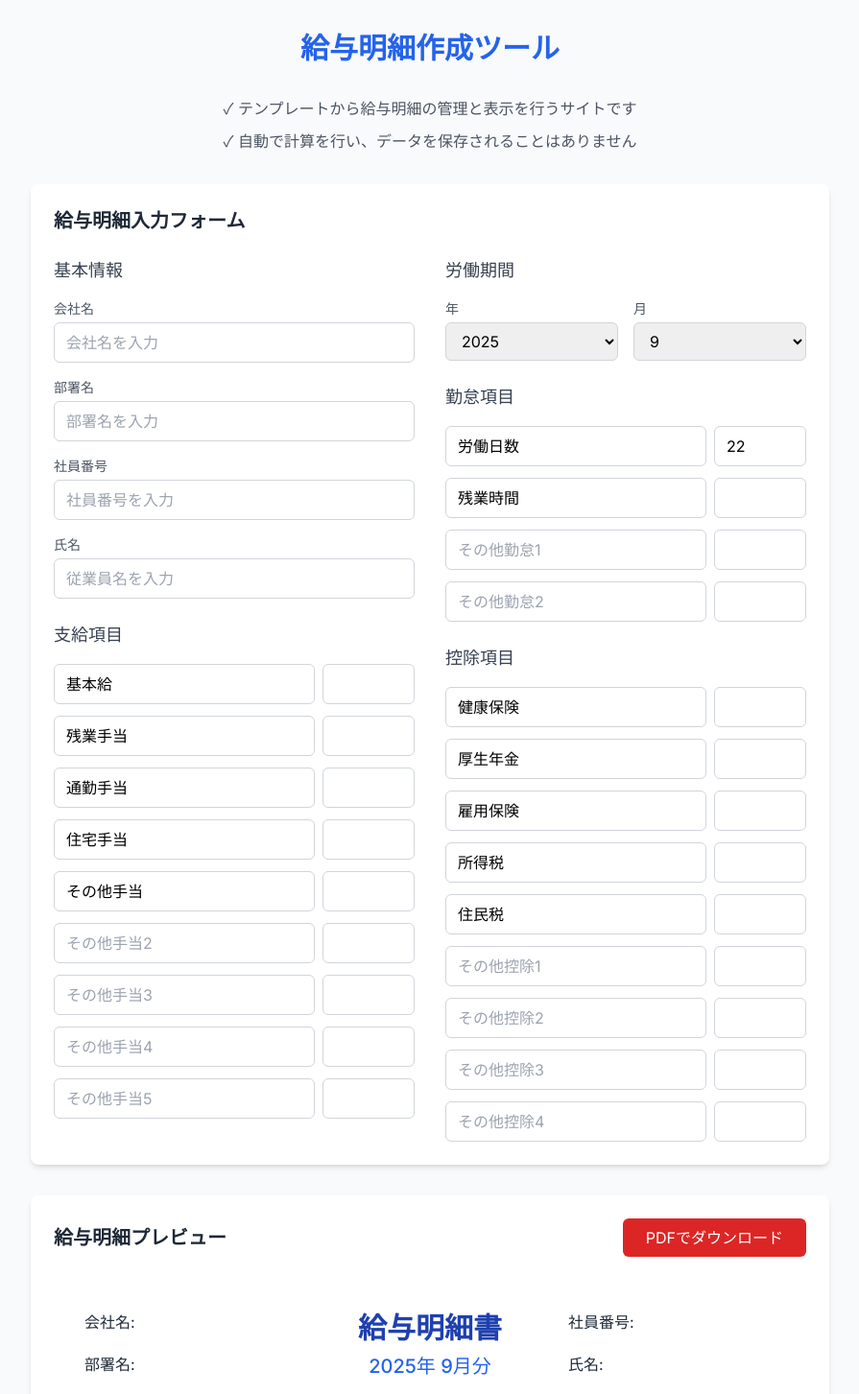
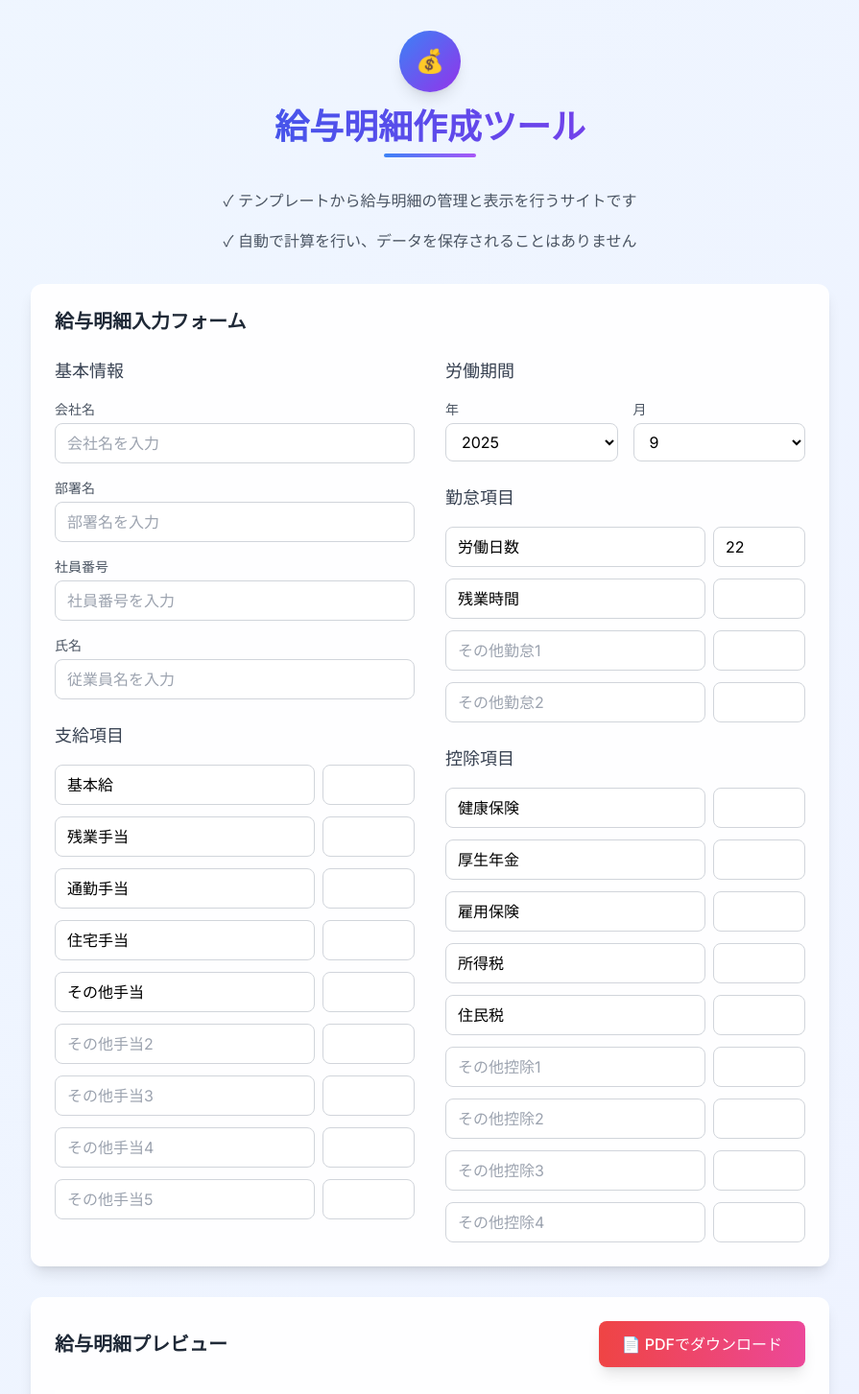
Before and after one commit to ogmer/salary-statement, a Next.js app: page / in a window 1280 px wide. Shown: the top 1453 px of the page at 96% size, without its empty margins (192-1087 px from the left). Built offline with nearby package versions, Linux system fonts and the light colour scheme.

Commit message:
fix design

```diff
--- a/app/page.tsx
+++ b/app/page.tsx
@@ -1,8 +1,6 @@
 "use client";
 
 import React, { useState } from "react";
-import jsPDF from "jspdf";
-import html2canvas from "html2canvas";
 
 interface SalaryItem {
   name: string;
@@ -219,6 +217,12 @@ export default function Home() {
         await new Promise((resolve) => setTimeout(resolve, 200));
       }
 
+      // 動的にライブラリをインポート
+      const [{ default: jsPDF }, { default: html2canvas }] = await Promise.all([
+        import("jspdf"),
+        import("html2canvas")
+      ]);
+
       // html2canvasで要素をキャプチャ（高品質設定）
       const canvas = await html2canvas(element, {
         scale: 2,
@@ -341,16 +345,28 @@ export default function Home() {
   };
 
   return (
-    <div className="min-h-screen bg-gray-50 py-8">
-      <div className="w-full px-0">
+    <div className="min-h-screen bg-gradient-to-br from-blue-50 to-indigo-50 py-8 relative">
+      {/* 軽量化された背景要素 */}
+      <div className="absolute inset-0 overflow-hidden pointer-events-none">
+        <div className="absolute -top-20 -right-20 w-40 h-40 bg-blue-100 rounded-full opacity-30"></div>
+        <div className="absolute -bottom-20 -left-20 w-40 h-40 bg-indigo-100 rounded-full opacity-30"></div>
+      </div>
+
+      <div className="w-full px-0 relative z-10">
         <div className="flex justify-center">
           {/* メインコンテンツ */}
           <div className="max-w-4xl mx-auto px-4 lg:px-8">
-        <h1 className="text-3xl font-bold text-center mb-8 text-blue-600">
-          給与明細作成ツール
-        </h1>
+        <div className="text-center mb-8">
+          <div className="inline-flex items-center justify-center w-16 h-16 bg-gradient-to-br from-blue-500 to-purple-600 rounded-full mb-4 shadow-lg">
+            <span className="text-2xl">💰</span>
+          </div>
+          <h1 className="text-4xl font-bold text-transparent bg-clip-text bg-gradient-to-r from-blue-600 to-purple-600 mb-2">
+            給与明細作成ツール
+          </h1>
+          <div className="w-24 h-1 bg-gradient-to-r from-blue-500 to-purple-500 mx-auto rounded-full"></div>
+        </div>
 
-            <p className="text-gray-600 text-center mb-2 max-w-2xl mx-auto leading-relaxed">
+            <p className="text-gray-600 text-center mb-4 max-w-2xl mx-auto leading-relaxed">
               ✓  テンプレートから給与明細の管理と表示を行うサイトです
             </p>
             <p className="text-gray-600 text-center mb-8 max-w-2xl mx-auto leading-relaxed">
@@ -358,7 +374,7 @@ export default function Home() {
             </p>
 
         {/* 入力フォーム */}
-        <div className="bg-white rounded-lg shadow-md p-6 mb-8">
+        <div className="bg-white/90 rounded-xl shadow-lg border border-white/20 p-6 mb-8 hover:shadow-xl transition-shadow duration-200">
           <h2 className="text-xl font-semibold mb-6 text-gray-800">
             給与明細入力フォーム
           </h2>
@@ -389,7 +405,7 @@ export default function Home() {
                           companyName: e.target.value,
                         }))
                       }
-                      className="w-full px-3 py-2 border border-gray-300 rounded-md focus:outline-none focus:ring-2 focus:ring-blue-500"
+                      className="w-full px-3 py-2 border border-gray-300 rounded-lg focus:outline-none focus:ring-2 focus:ring-blue-500 focus:border-blue-500 transition-colors duration-200 hover:border-blue-300 bg-white"
                       placeholder="会社名を入力"
                     />
                   </div>
@@ -410,7 +426,7 @@ export default function Home() {
                           departmentName: e.target.value,
                         }))
                       }
-                      className="w-full px-3 py-2 border border-gray-300 rounded-md focus:outline-none focus:ring-2 focus:ring-blue-500"
+                      className="w-full px-3 py-2 border border-gray-300 rounded-lg focus:outline-none focus:ring-2 focus:ring-blue-500 focus:border-blue-500 transition-colors duration-200 hover:border-blue-300 bg-white"
                       placeholder="部署名を入力"
                     />
                   </div>
@@ -431,7 +447,7 @@ export default function Home() {
                           employeeNumber: e.target.value,
                         }))
                       }
-                      className="w-full px-3 py-2 border border-gray-300 rounded-md focus:outline-none focus:ring-2 focus:ring-blue-500"
+                      className="w-full px-3 py-2 border border-gray-300 rounded-lg focus:outline-none focus:ring-2 focus:ring-blue-500 focus:border-blue-500 transition-colors duration-200 hover:border-blue-300 bg-white"
                       placeholder="社員番号を入力"
                     />
                   </div>
@@ -452,7 +468,7 @@ export default function Home() {
                           employeeName: e.target.value,
                         }))
                       }
-                      className="w-full px-3 py-2 border border-gray-300 rounded-md focus:outline-none focus:ring-2 focus:ring-blue-500"
+                      className="w-full px-3 py-2 border border-gray-300 rounded-lg focus:outline-none focus:ring-2 focus:ring-blue-500 focus:border-blue-500 transition-colors duration-200 hover:border-blue-300 bg-white"
                       placeholder="従業員名を入力"
                     />
                   </div>
@@ -476,7 +492,7 @@ export default function Home() {
                               ) =>
                             updateEarningItem(index, "name", e.target.value)
                           }
-                          className="flex-1 px-3 py-2 border border-gray-300 rounded-md focus:outline-none focus:ring-2 focus:ring-blue-500"
+                          className="flex-1 px-3 py-2 border border-gray-300 rounded-lg focus:outline-none focus:ring-2 focus:ring-blue-500 focus:border-blue-500 transition-colors duration-200 hover:border-blue-300 bg-white"
                           placeholder={
                             index === 0
                               ? "基本給"
@@ -509,7 +525,7 @@ export default function Home() {
                               parseInt(e.target.value) || 0
                             )
                           }
-                          className="w-24 px-3 py-2 border border-gray-300 rounded-md focus:outline-none focus:ring-2 focus:ring-blue-500"
+                          className="w-24 px-3 py-2 border border-gray-300 rounded-lg focus:outline-none focus:ring-2 focus:ring-blue-500 focus:border-blue-500 transition-colors duration-200 hover:border-blue-300 bg-white"
                           min="0"
                         />
                       </div>
@@ -543,7 +559,7 @@ export default function Home() {
                           year: parseInt(e.target.value),
                         }))
                       }
-                      className="w-full px-3 py-2 border border-gray-300 rounded-md focus:outline-none focus:ring-2 focus:ring-blue-500"
+                      className="w-full px-3 py-2 border border-gray-300 rounded-lg focus:outline-none focus:ring-2 focus:ring-blue-500 focus:border-blue-500 transition-colors duration-200 hover:border-blue-300 bg-white"
                     >
                       {Array.from(
                         { length: 11 },
@@ -571,7 +587,7 @@ export default function Home() {
                           month: parseInt(e.target.value),
                         }))
                       }
-                      className="w-full px-3 py-2 border border-gray-300 rounded-md focus:outline-none focus:ring-2 focus:ring-blue-500"
+                      className="w-full px-3 py-2 border border-gray-300 rounded-lg focus:outline-none focus:ring-2 focus:ring-blue-500 focus:border-blue-500 transition-colors duration-200 hover:border-blue-300 bg-white"
                     >
                       {Array.from({ length: 12 }, (_, i) => i + 1).map(
                         (month) => (
@@ -606,7 +622,7 @@ export default function Home() {
                                   e.target.value
                                 )
                           }
-                          className="flex-1 px-3 py-2 border border-gray-300 rounded-md focus:outline-none focus:ring-2 focus:ring-blue-500"
+                          className="flex-1 px-3 py-2 border border-gray-300 rounded-lg focus:outline-none focus:ring-2 focus:ring-blue-500 focus:border-blue-500 transition-colors duration-200 hover:border-blue-300 bg-white"
                           placeholder={
                             index === 0
                                   ? "労働日数"
@@ -629,7 +645,7 @@ export default function Home() {
                               parseInt(e.target.value) || 0
                             )
                           }
-                          className="w-24 px-3 py-2 border border-gray-300 rounded-md focus:outline-none focus:ring-2 focus:ring-blue-500"
+                          className="w-24 px-3 py-2 border border-gray-300 rounded-lg focus:outline-none focus:ring-2 focus:ring-blue-500 focus:border-blue-500 transition-colors duration-200 hover:border-blue-300 bg-white"
                           min="0"
                         />
                       </div>
@@ -659,7 +675,7 @@ export default function Home() {
                                   e.target.value
                                 )
                           }
-                          className="flex-1 px-3 py-2 border border-gray-300 rounded-md focus:outline-none focus:ring-2 focus:ring-blue-500"
+                          className="flex-1 px-3 py-2 border border-gray-300 rounded-lg focus:outline-none focus:ring-2 focus:ring-blue-500 focus:border-blue-500 transition-colors duration-200 hover:border-blue-300 bg-white"
                           placeholder={
                             index === 0
                               ? "健康保険"
@@ -692,7 +708,7 @@ export default function Home() {
                               parseInt(e.target.value) || 0
                             )
                           }
-                          className="w-24 px-3 py-2 border border-gray-300 rounded-md focus:outline-none focus:ring-2 focus:ring-blue-500"
+                          className="w-24 px-3 py-2 border border-gray-300 rounded-lg focus:outline-none focus:ring-2 focus:ring-blue-500 focus:border-blue-500 transition-colors duration-200 hover:border-blue-300 bg-white"
                           min="0"
                         />
                       </div>
@@ -705,7 +721,7 @@ export default function Home() {
         </div>
 
         {/* 給与明細プレビュー */}
-        <div className="bg-white rounded-lg shadow-md p-6">
+        <div className="bg-white/90 rounded-xl shadow-lg border border-white/20 p-6 hover:shadow-xl transition-shadow duration-200">
           <div className="flex justify-between items-center mb-6">
             <h2 className="text-xl font-semibold text-gray-800">
                   <span className="md:hidden" style={{ marginLeft: "50px" }}>
@@ -715,9 +731,9 @@ export default function Home() {
             </h2>
             <button
               onClick={exportToPDF}
-              className="px-6 py-2 bg-red-600 text-white rounded-md hover:bg-red-700 focus:outline-none focus:ring-2 focus:ring-red-500"
+              className="px-6 py-3 bg-gradient-to-r from-red-500 to-pink-500 text-white rounded-lg hover:from-red-600 hover:to-pink-600 focus:outline-none focus:ring-2 focus:ring-red-500 focus:ring-offset-2 transform hover:scale-105 transition-all duration-200 shadow-lg hover:shadow-xl font-medium"
             >
-              PDFでダウンロード
+              📄 PDFでダウンロード
             </button>
           </div>
 
@@ -1320,10 +1336,10 @@ export default function Home() {
     </div>
 
     {/* フッター */}
-    <footer className="bg-gray-50 mt-12">
+    <footer className="bg-white mt-12">
       <div className="max-w-4xl mx-auto px-4 py-6">
         <div className="text-center">
-          <p className="text-sm text-gray-600 mb-2">お問い合わせ先はこちら</p>
+          <p className="text-sm text-gray-600 mb-2">お問い合わせ先</p>
           <a
             href="mailto:ogmer.net@gmail.com"
             className="text-blue-600 hover:text-blue-800 underline text-sm font-medium"
```
